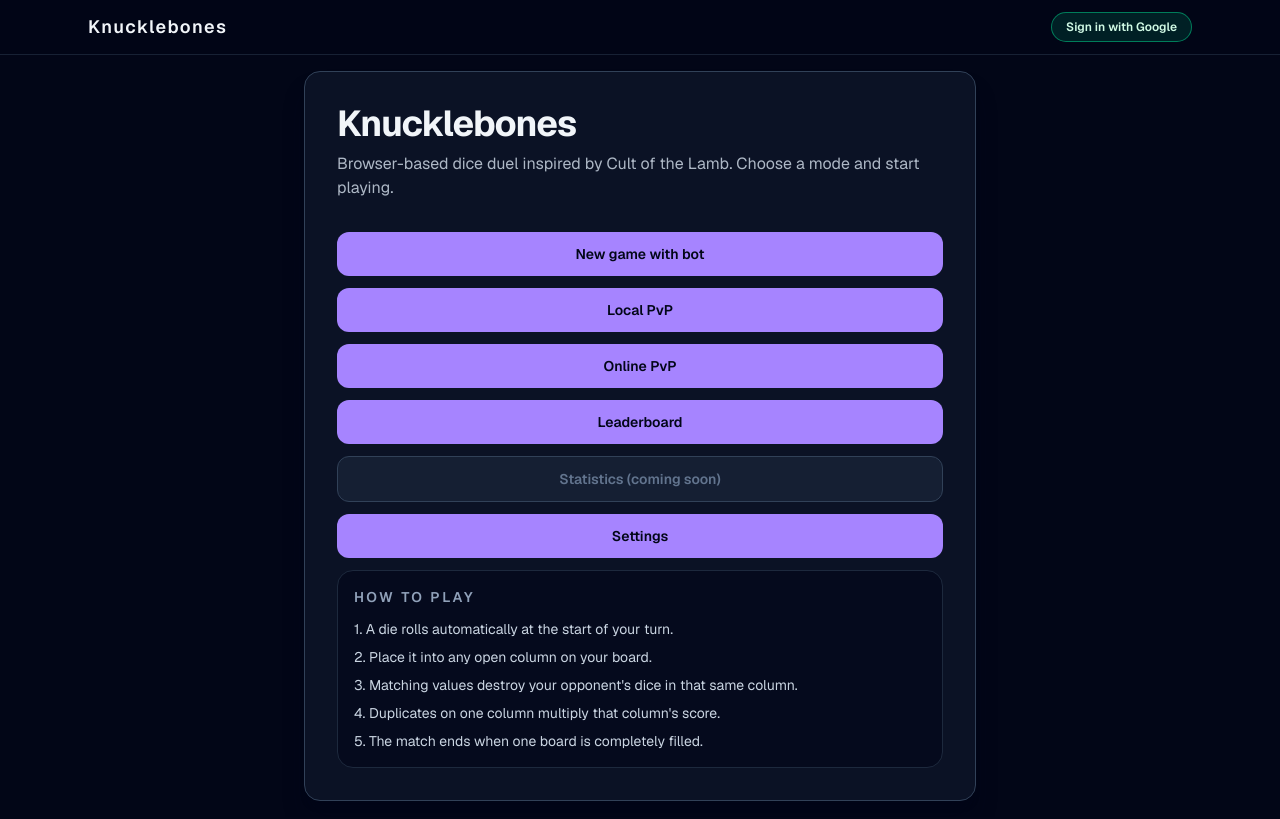
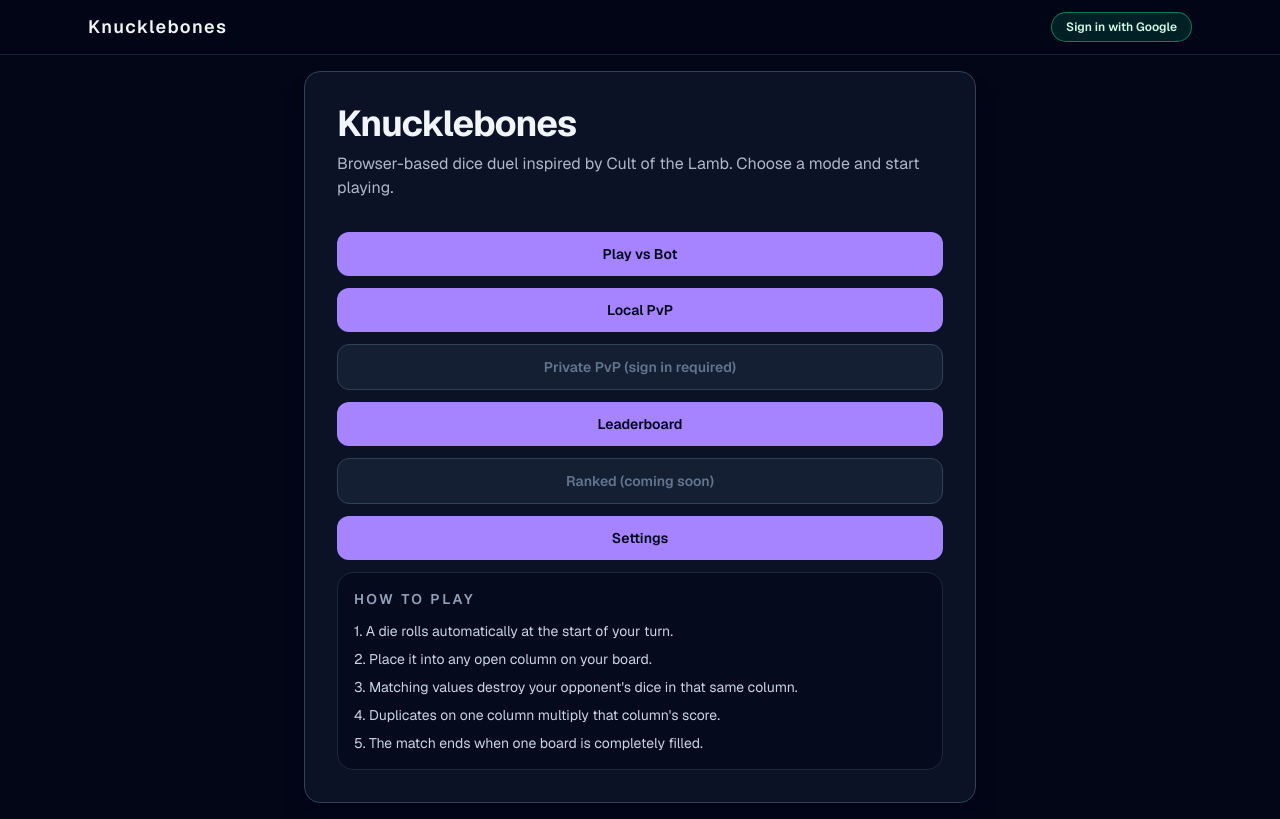
Before and after one commit to AlexanderSerhiienko/cult-of-the-lamb-dice-game, a Next.js app: page / in a window 1280 px wide. Built offline with nearby package versions, Linux system fonts and the light colour scheme; no server answers.

Commit message:
UI fixes + vercel fix

```diff
--- a/src/app/leaderboard/page.tsx
+++ b/src/app/leaderboard/page.tsx
@@ -50,7 +50,7 @@ export default function LeaderboardPage() {
     <section className="mx-auto max-w-3xl space-y-6 rounded-2xl border border-slate-700 bg-slate-900/70 p-6 shadow-xl shadow-slate-950/40 md:p-8">
       <div className="space-y-2">
         <h1 className="text-3xl font-bold tracking-tight text-slate-100 md:text-4xl">Leaderboard</h1>
-        <p className="text-sm text-slate-300/85 md:text-base">Top players by tracked bot matches.</p>
+        <p className="text-sm text-slate-300/85 md:text-base">Top players in tracked bot matches.</p>
       </div>
 
       {loading ? <p className="text-sm text-slate-300">Loading...</p> : null}
@@ -66,7 +66,8 @@ export default function LeaderboardPage() {
                 <th className="px-4 py-3">Games</th>
                 <th className="px-4 py-3">W/L/D</th>
                 <th className="px-4 py-3">Win rate</th>
-                <th className="px-4 py-3">Score</th>
+                <th className="px-4 py-3">Total score</th>
+                <th className="px-4 py-3">Best score</th>
               </tr>
             </thead>
             <tbody>
@@ -80,6 +81,7 @@ export default function LeaderboardPage() {
                   </td>
                   <td className="px-4 py-3">{entry.winRate}%</td>
                   <td className="px-4 py-3">{entry.totalScore}</td>
+                  <td className="px-4 py-3">{entry.bestScore}</td>
                 </tr>
               ))}
             </tbody>
--- a/src/app/page.tsx
+++ b/src/app/page.tsx
@@ -1,19 +1,27 @@
+"use client";
+
+import { useSession } from "next-auth/react";
 import { MenuActionButton } from "@/components/home/menu-action-button";
 import { ActiveMatchAction } from "@/components/home/active-match-action";
 import { MenuCard } from "@/components/home/menu-card";
 
 export default function Home() {
+  const { status } = useSession();
+  const isAuthenticated = status === "authenticated";
+
   return (
     <MenuCard
       title="Knucklebones"
       description="Browser-based dice duel inspired by Cult of the Lamb. Choose a mode and start playing."
     >
-      <MenuActionButton href="/game/bot">New game with bot</MenuActionButton>
+      <MenuActionButton href="/game/bot">Play vs Bot</MenuActionButton>
       <MenuActionButton href="/game/local">Local PvP</MenuActionButton>
-      <MenuActionButton href="/online">Online PvP</MenuActionButton>
+      <MenuActionButton href="/online" disabled={!isAuthenticated}>
+        {isAuthenticated ? "Private PvP" : "Private PvP (sign in required)"}
+      </MenuActionButton>
       <ActiveMatchAction />
       <MenuActionButton href="/leaderboard">Leaderboard</MenuActionButton>
-      <MenuActionButton disabled>Statistics (coming soon)</MenuActionButton>
+      <MenuActionButton disabled>Ranked (coming soon)</MenuActionButton>
       <MenuActionButton href="/settings">Settings</MenuActionButton>
       <section className="rounded-2xl border border-slate-800 bg-slate-950/60 p-4 text-left">
         <h2 className="text-sm font-semibold uppercase tracking-[0.18em] text-slate-400">How to play</h2>
--- a/src/app/test-auth/page.tsx
+++ b/src/app/test-auth/page.tsx
@@ -1,12 +1,12 @@
 "use client";
 
-import { useState } from "react";
+import { Suspense, useState } from "react";
 import { useRouter, useSearchParams } from "next/navigation";
 import { signIn, useSession } from "next-auth/react";
 
 const isTestAuthEnabled = process.env.NEXT_PUBLIC_ENABLE_TEST_AUTH === "1";
 
-export default function TestAuthPage() {
+function TestAuthPageContent() {
   const router = useRouter();
   const searchParams = useSearchParams();
   const { status } = useSession();
@@ -105,3 +105,17 @@ export default function TestAuthPage() {
     </section>
   );
 }
+
+export default function TestAuthPage() {
+  return (
+    <Suspense
+      fallback={
+        <section className="mx-auto max-w-lg rounded-xl border border-slate-800 bg-slate-900/60 p-6">
+          <h1 className="text-xl font-semibold text-slate-100">Loading test auth…</h1>
+        </section>
+      }
+    >
+      <TestAuthPageContent />
+    </Suspense>
+  );
+}
--- a/src/features/leaderboard/types.ts
+++ b/src/features/leaderboard/types.ts
@@ -7,6 +7,7 @@ export type LeaderboardEntry = {
   losses: number;
   draws: number;
   totalScore: number;
+  bestScore: number;
   winRate: number;
 };
 
--- a/src/server/leaderboard/repository.ts
+++ b/src/server/leaderboard/repository.ts
@@ -11,6 +11,7 @@ type LeaderboardRow = {
   losses: number;
   draws: number;
   totalScore: number;
+  bestScore: number;
   winRate: number;
 };
 
@@ -32,6 +33,7 @@ export async function findLeaderboardSource(params: {
       SUM(CASE WHEN mr."outcome" = 'LOSE' THEN 1 ELSE 0 END)::int AS "losses",
       SUM(CASE WHEN mr."outcome" = 'DRAW' THEN 1 ELSE 0 END)::int AS "draws",
       SUM(mr."playerScore")::int AS "totalScore",
+      MAX(mr."playerScore")::int AS "bestScore",
       ROUND((100.0 * SUM(CASE WHEN mr."outcome" = 'WIN' THEN 1 ELSE 0 END) / COUNT(*))::numeric, 1)::float AS "winRate"
     FROM "MatchResult" mr
     JOIN "User" u ON u."id" = mr."userId"
@@ -50,6 +52,7 @@ export async function findLeaderboardSource(params: {
     losses: Number(row.losses),
     draws: Number(row.draws),
     totalScore: Number(row.totalScore),
+    bestScore: Number(row.bestScore),
     winRate: Number(row.winRate),
   }));
 }
--- a/src/server/matches/types.ts
+++ b/src/server/matches/types.ts
@@ -42,5 +42,6 @@ export type LeaderboardEntry = {
   losses: number;
   draws: number;
   totalScore: number;
+  bestScore: number;
   winRate: number;
 };
```
Also changed, not shown: 2 other files (tests, documents, lock files or other folders).
